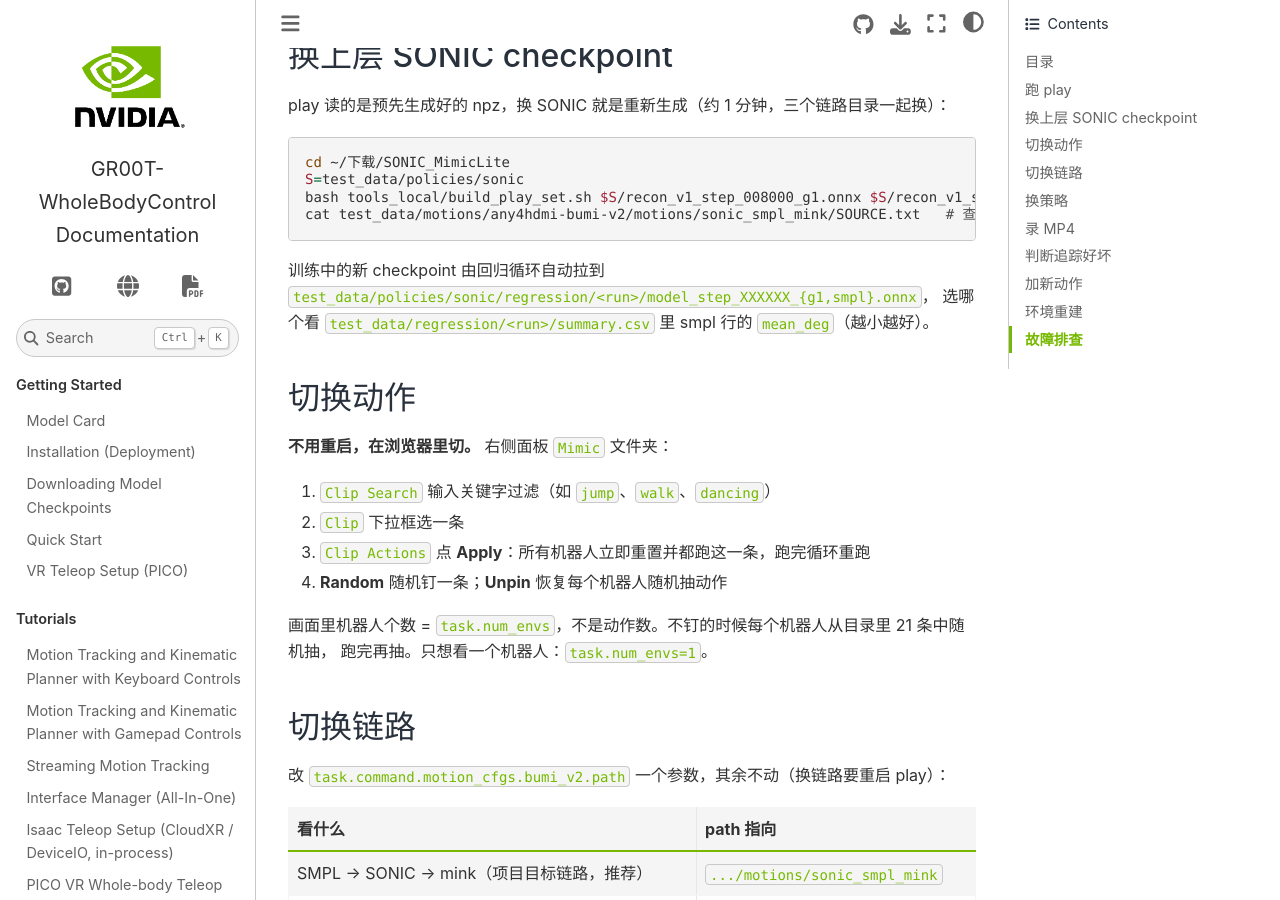
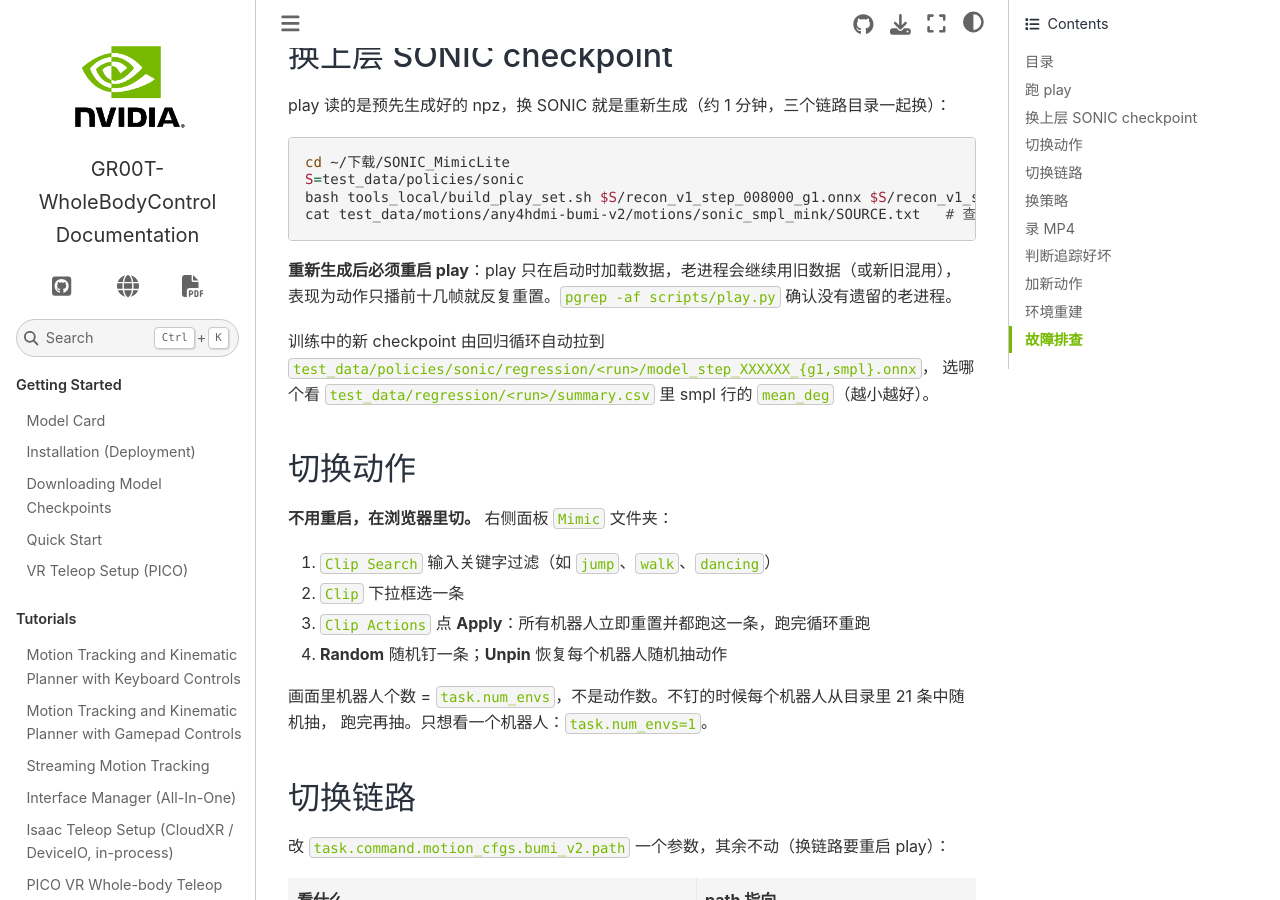
Before and after one commit to Mu-Yingchao/SONIC_MimicLite, a Sphinx documentation site: the page built from docs/source/getting_started/play_guide.md, in a window 1280 px wide and 900 px high, scrolled down 1404 px. Built offline with Sphinx 7.4.7 and the Sphinx Book theme 1.1.4, drawn with Linux system fonts in a browser that asks for light colours; some of the changed text lies outside the part shown.

Commit message:
docs: play 指南注明重新生成数据后必须重启 play
Co-Authored-By: Claude Opus 5.5 <noreply@anthropic.com>

````diff
--- a/docs/source/getting_started/play_guide.md
+++ b/docs/source/getting_started/play_guide.md
@@ -72,6 +72,9 @@ S=test_data/policies/sonic
 bash tools_local/build_play_set.sh $S/recon_v1_step_008000_g1.onnx $S/recon_v1_step_008000_smpl.onnx
 cat test_data/motions/any4hdmi-bumi-v2/motions/sonic_smpl_mink/SOURCE.txt   # 查当前用的哪个 checkpoint
 ```
+
+**重新生成后必须重启 play**：play 只在启动时加载数据，老进程会继续用旧数据（或新旧混用），
+表现为动作只播前十几帧就反复重置。`pgrep -af scripts/play.py` 确认没有遗留的老进程。
 
 训练中的新 checkpoint 由回归循环自动拉到
 `test_data/policies/sonic/regression/<run>/model_step_XXXXXX_{g1,smpl}.onnx`，
@@ -225,4 +228,5 @@ editable finder 都存着绝对路径，要整体替换旧路径才能用。
 | `No module named 'warp'` | 装错 venv，用 `--python` 重装 |
 | `错误的解释器` | venv 被移动过，修 `.venv/bin/` 里的 shebang |
 | `KeyError: qpos` | 往 motions/ 放了原始格式 npz，需先转换 |
+| 动作只播前几十帧就反复重置 | 老 play 进程在用旧数据，Ctrl+C 后按新命令重启 |
 | mp4 只有 48 字节 | 没录完，等 `pgrep -f scripts/play.py` 无输出 |
````
